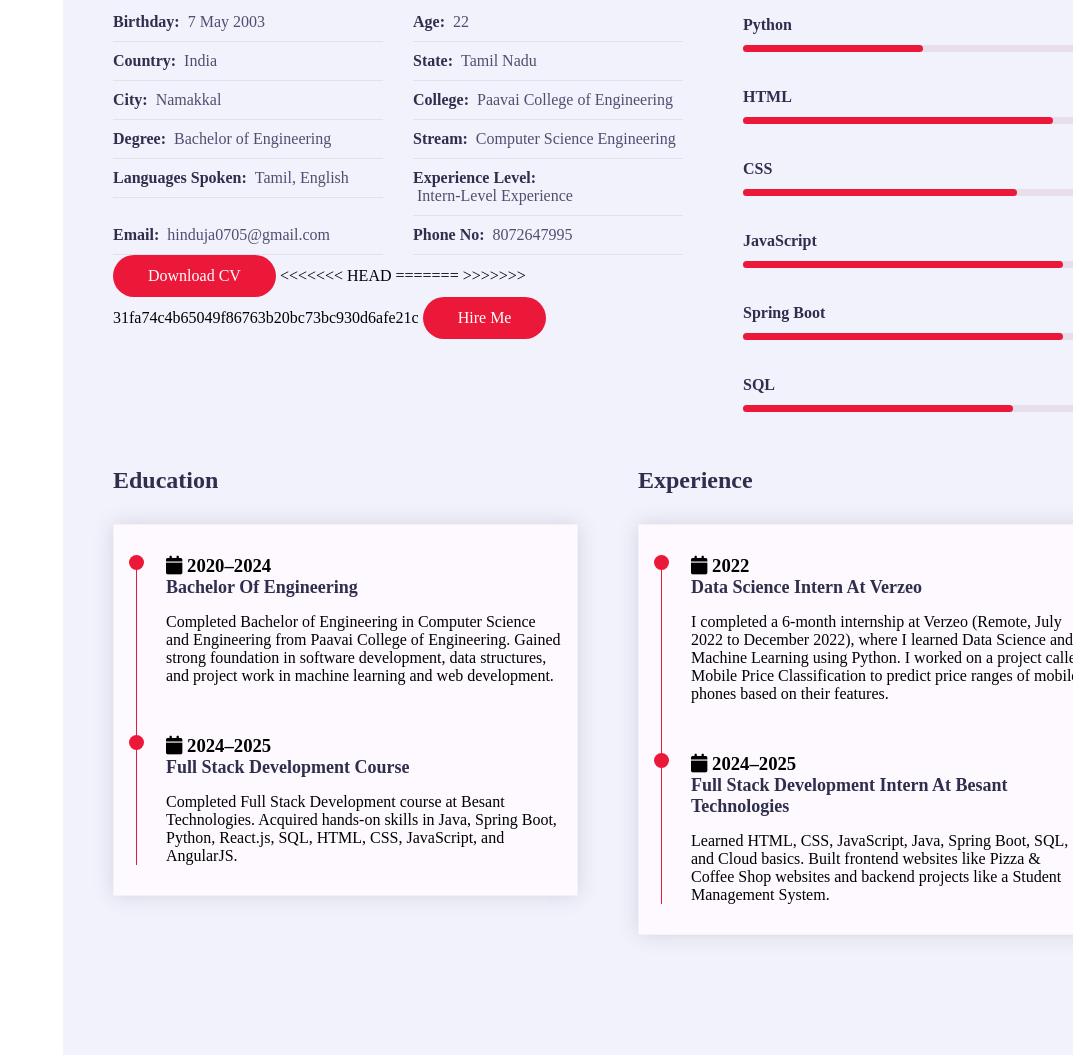
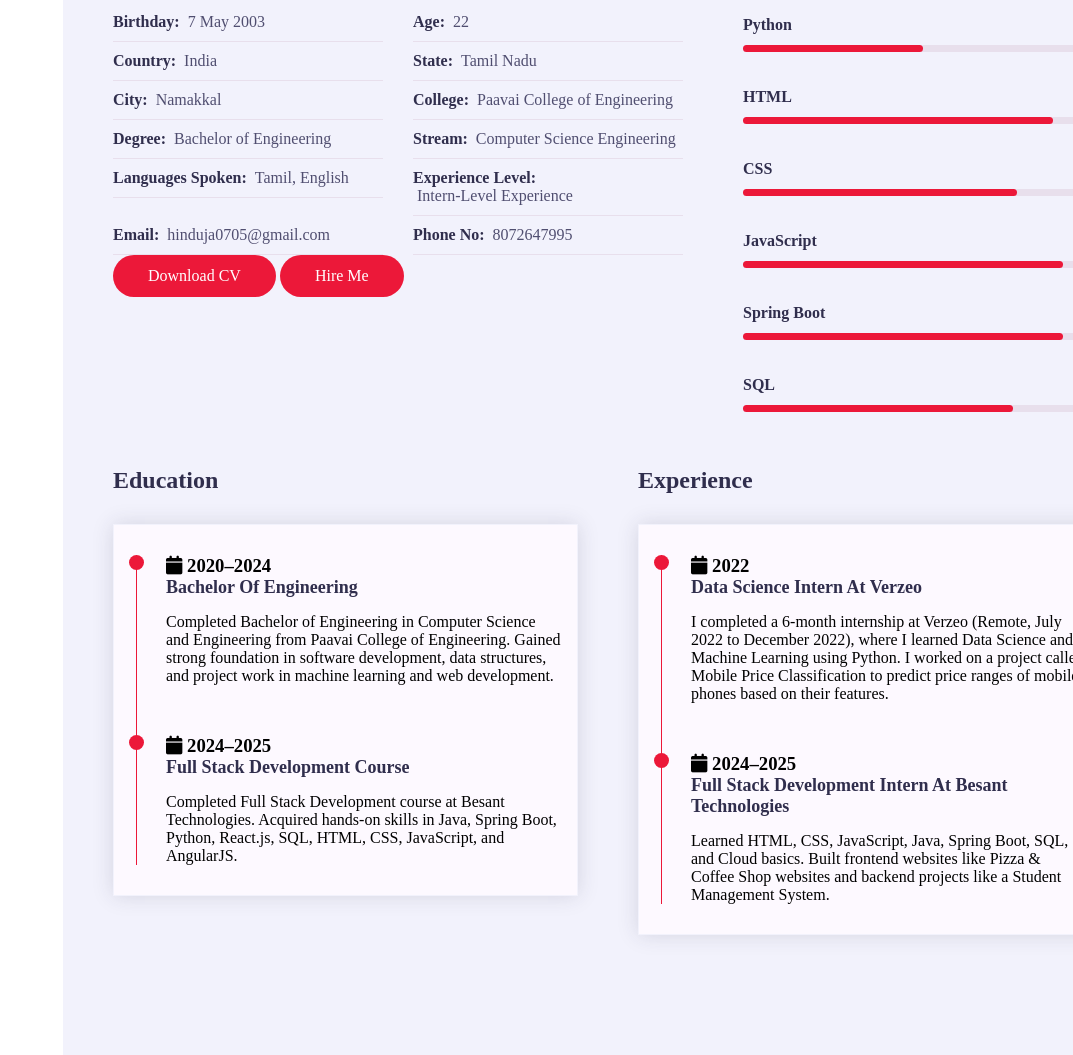
Before and after one commit to odellao7/Hinduja-portfolio, a plain HTML site: page index.html in a window 1280 px wide. Shown: the part 1069-2124 px from the top of the page, without its empty margins (207-1280 px from the left). Drawn offline with nearby package versions, Linux system fonts and the light colour scheme; a web font is replaced by a local one.

Commit message:
Resolved merge conflict in index.html

```diff
--- a/index.html
+++ b/index.html
@@ -124,10 +124,7 @@
                   <div class="row">
                     <div class="button padd-15">
                       <a href="https://drive.google.com/file/d/1_mVFxovRVykORfrmCvQPowCklXR2ZAAg/view?usp=sharing" class="btn" target="_blank">Download CV</a>
-<<<<<<< HEAD
-=======
 
->>>>>>> 31fa74c4b65049f86763b20bc73bc930d6afe21c
                       <a href="#contact" class="btn hire-me">Hire Me</a>
                     </div>
                   </div>
```
